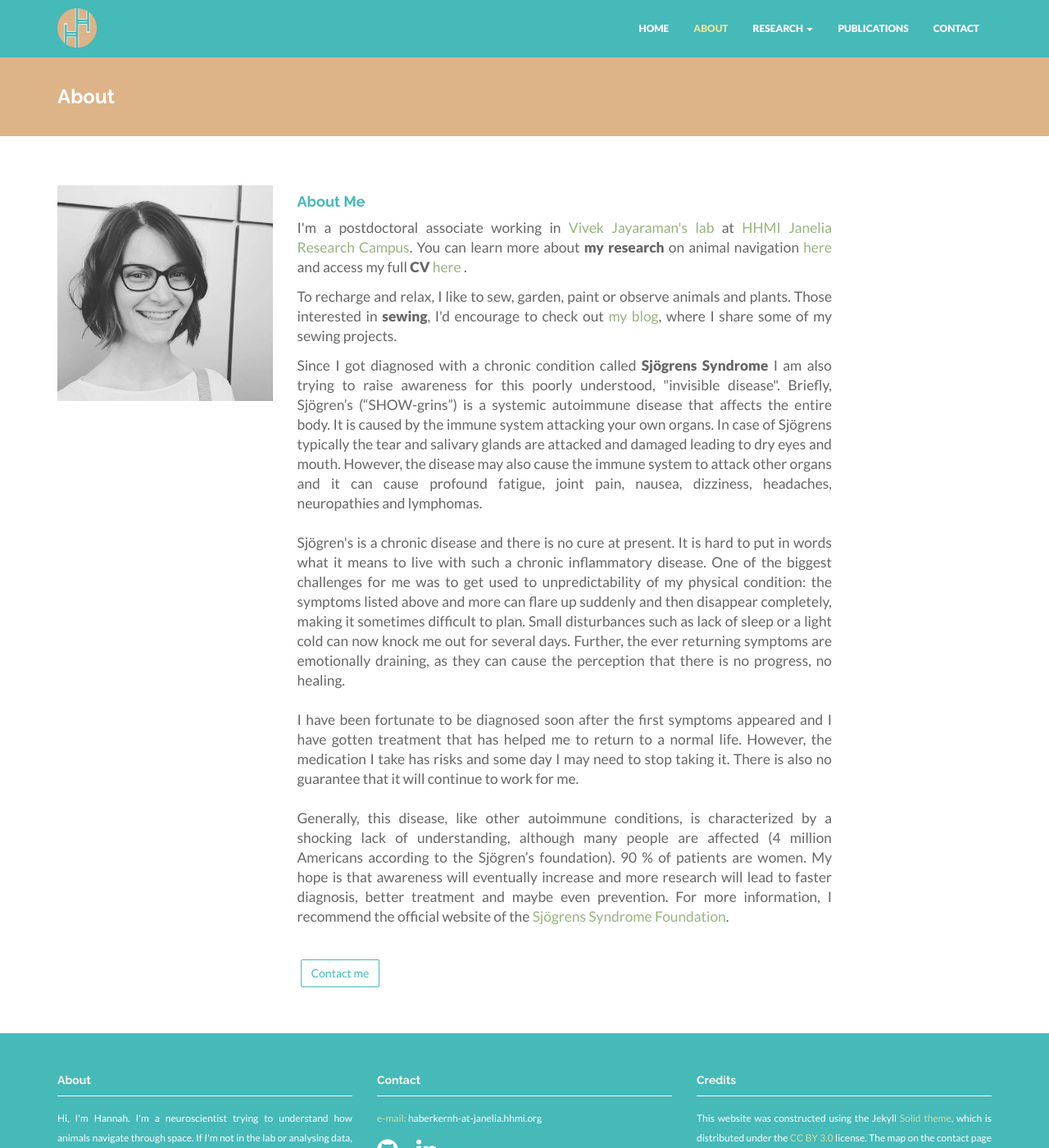
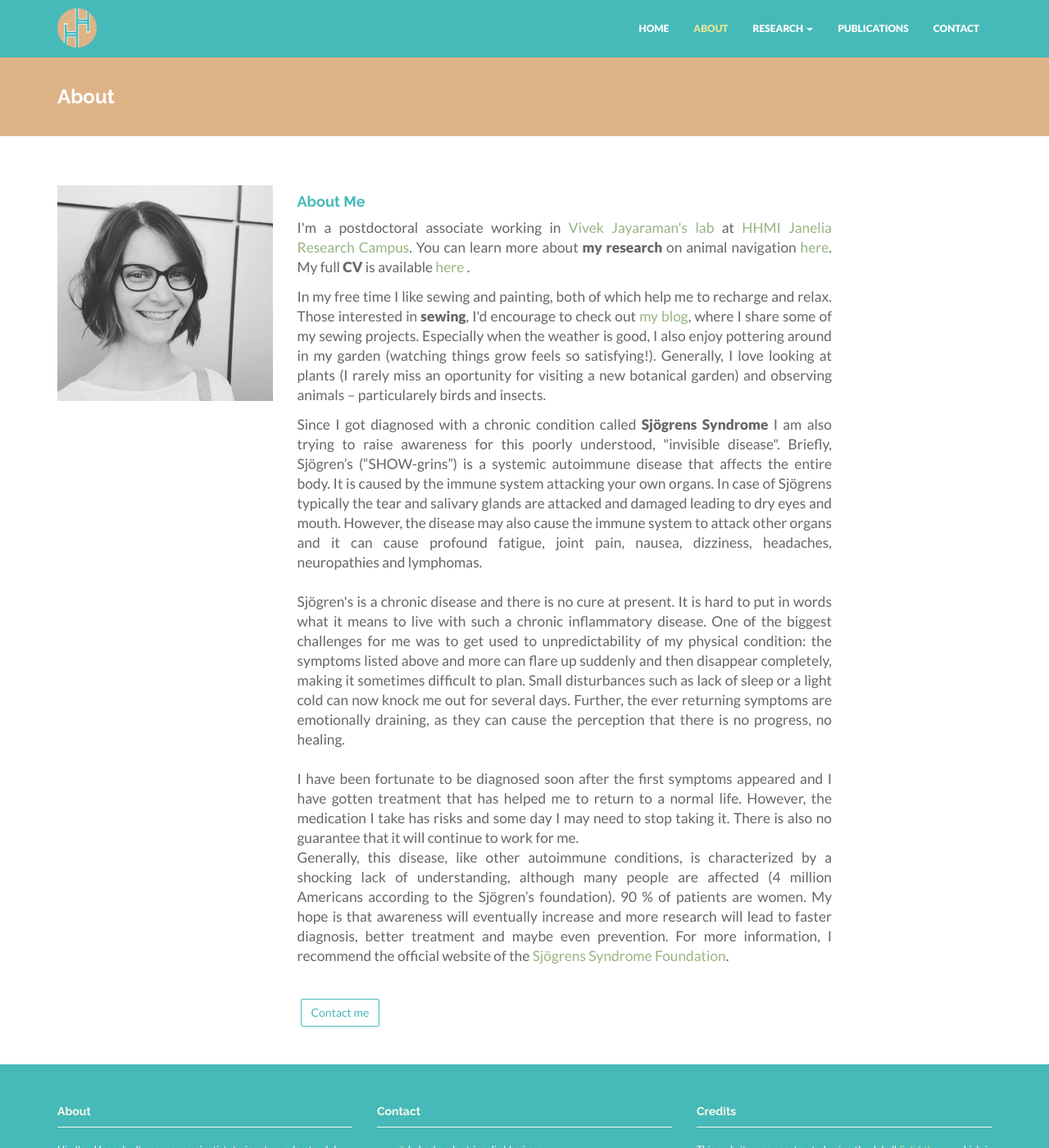
Before and after one commit to hjmh/personalWebsite, a Jekyll site: the page built from about.html, in a window 1280 px wide and 1400 px high. Shown: the whole window at 82% size. Built offline with Jekyll 4.4.1, drawn with Linux system fonts in a browser that asks for light colours; nearby versions of some CDN libraries.

Commit message:
clean up edits

```diff
--- a/_includes/header.html
+++ b/_includes/header.html
@@ -3,9 +3,11 @@
         <div class="row">
             <div class="col-lg-8 col-lg-offset-2">
                 <h1>Welcome!</h1>
-                <h3>This is the personal website of Hannah Haberkern.
+                <h3>This is the personal website of Hannah Haberkern.</br>
                   I'm a neuroscientist studying visually guided navigation in fruit flies.
-                    Activities I enjoy in my free time include sewing, gardening and observing animals. </h3>
+                  Activities I enjoy in my free time include sewing, gardening and observing animals.
+                </h3>
+
                 <!-- TODO: add more description here -->
             </div>
         </div><!-- /row -->
--- a/about.html
+++ b/about.html
@@ -16,15 +16,19 @@
             <a href="https://www.janelia.org/lab/jayaraman-lab" target="_blank" >Vivek Jayaraman's lab</a>
             at <a href="https://www.janelia.org/" target="_blank">HHMI Janelia Research Campus</a>.
             You can learn more about <b>my research</b> on animal navigation
-              <a href "{{ "/research" | prepend: site.baseurl }}">here</a> and
-              access my full <b>CV</b> <a href="{{ site.url }}/assets/CV_HHaberkern.pdf" target="_blank" > here </a>.
+            <a href "/research">here</a>. My full <b>CV</b> is available
+            <a href="http://localhost:4000/assets/CV_HHaberkern.pdf" target="_blank" > here </a>.
           </p>
 
           <p>
-              To recharge and relax, I like to sew, garden, paint or observe animals and plants.
-              Those interested in <b>sewing</b>, I'd encourage to check out
+            In my free time I like sewing and painting, both of which help me
+            to recharge and relax. Those interested in <b>sewing</b>, I'd encourage to check out
             <a href="https://thoughtsintothevoidblog.wordpress.com" target="_blank"> my blog</a>,
             where I share some of my sewing projects.
+            Especially when the weather is good, I also enjoy pottering around in my garden
+            (watching things grow feels so satisfying!).
+            Generally, I love looking at plants (I rarely miss an oportunity for
+            visiting a new botanical garden) and observing animals – particularely birds and insects.
           </p>
 
           <p>
@@ -53,8 +57,7 @@
             appeared and I have gotten treatment that has helped me to return to a
             normal life. However, the medication I take has risks and some day I may
             need to stop taking it. There is also no guarantee that it will continue
-              to work for me.<br><br>
-
+            to work for me.<br>
             Generally, this disease, like other autoimmune conditions,
             is characterized by a shocking lack of understanding, although many
             people are affected (4 million Americans according to the Sjögren’s
@@ -65,8 +68,6 @@
             <a href="https://www.sjogrens.org" target="_blank">Sjögrens Syndrome Foundation</a>.
           </p>
 
-
-
           <p><br/><a href="/contact/" class="btn btn-theme">Contact me</a></p>
         </div>
     </div><! --/row -->
```
Also changed, not shown: _includes/css/style.css (+11 -4 lines), index.html (+5 -2 lines), portfolio.html (+77 -30 lines), _includes/wrap.html (line endings or trailing spaces), 11 other files. Lines whose indentation alone changed are shown as unchanged.
